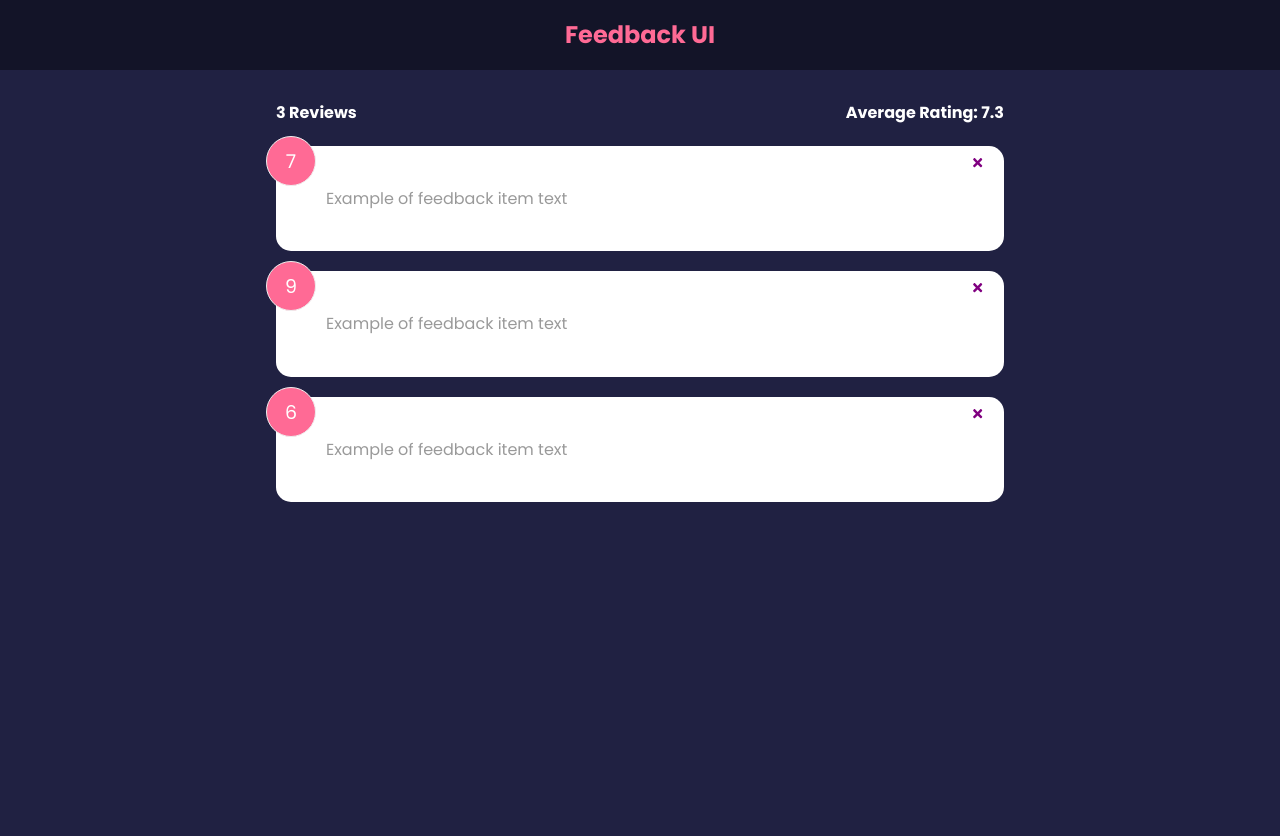
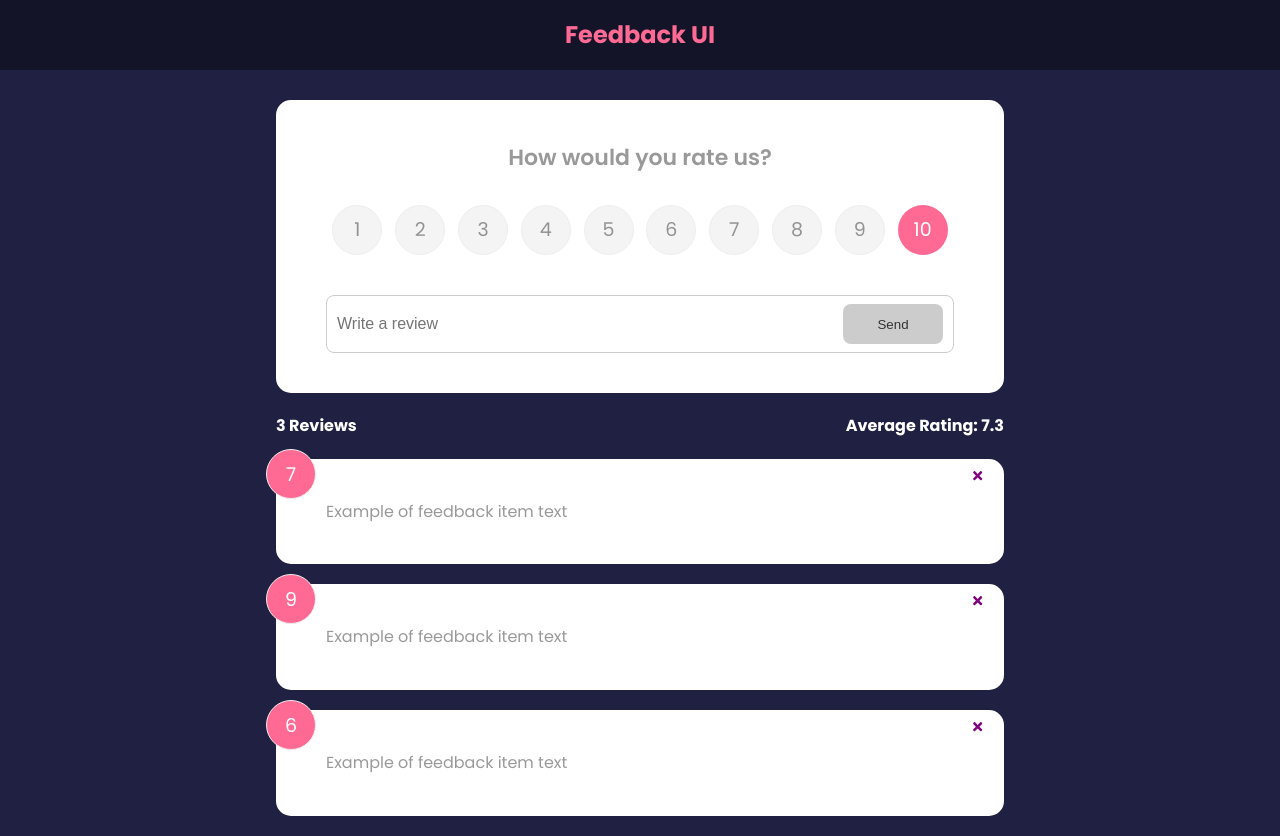
Before and after one commit to ahmed-razic/ui-feedback, a React (Create React App) app: page / in a window 1280 px wide. Before the commit the page ends 800 px from the top, so only its background shows below. Built offline with nearby package versions, Linux system fonts and the light colour scheme.

Commit message:
add rating and feedback item

```diff
--- a/package.json
+++ b/package.json
@@ -6,10 +6,12 @@
     "@testing-library/jest-dom": "^5.16.4",
     "@testing-library/react": "^13.2.0",
     "@testing-library/user-event": "^13.5.0",
+    "framer-motion": "^4.1.17",
     "react": "^18.1.0",
     "react-dom": "^18.1.0",
     "react-icons": "^4.3.1",
     "react-scripts": "5.0.1",
+    "uuid": "^8.3.2",
     "web-vitals": "^2.1.4"
   },
   "scripts": {
--- a/src/App.js
+++ b/src/App.js
@@ -1,31 +1,32 @@
 import { useState } from 'react';
+import { v4 as uuidv4 } from 'uuid';
 import Header from './components/Header';
 import FeedbackList from './components/FeedbackList';
 import { FeedbackData } from './data/FeedbackData';
 import FeedbackStats from './components/FeedbackStats';
+import FeedbackForm from './components/FeedbackForm';
 
 function App() {
   const [feedback, setFeedback] = useState(FeedbackData);
+
   const handleDelete = function (id) {
     if (window.confirm('Are you sure?')) {
       setFeedback(feedback.filter((item) => item.id !== id));
     }
   };
 
-  const handleRatingClick = function (id) {
-    console.log(id);
+  const handleAdd = function (newFeedback) {
+    newFeedback.id = uuidv4();
+    setFeedback([newFeedback, ...feedback]);
   };
 
   return (
     <>
       <Header />
       <div className='container'>
+        <FeedbackForm addItem={handleAdd} />
         <FeedbackStats feedback={feedback} />
-        <FeedbackList
-          feedback={feedback}
-          deleteItem={handleDelete}
-          ratingClick={handleRatingClick}
-        />
+        <FeedbackList feedback={feedback} deleteItem={handleDelete} />
       </div>
     </>
   );
--- /dev/null
+++ b/src/components/Button.jsx
@@ -0,0 +1,24 @@
+import PropTypes from 'prop-types';
+
+function Button({ children, version, type, isDisabled }) {
+  return (
+    <button type={type} disabled={isDisabled} className={`btn btn-${version}`}>
+      {children}
+    </button>
+  );
+}
+
+Button.defaultProps = {
+  version: 'primary',
+  type: 'button',
+  isDisabled: false,
+};
+
+Button.propTypes = {
+  version: PropTypes.string,
+  type: PropTypes.string,
+  children: PropTypes.node.isRequired,
+  isDisabled: PropTypes.bool,
+};
+
+export default Button;
--- /dev/null
+++ b/src/components/FeedbackForm.jsx
@@ -0,0 +1,60 @@
+import { useState } from 'react';
+import Card from './Card';
+import Button from './Button';
+import RatingSelect from './RatingSelect';
+
+function FeedbackForm({ addItem }) {
+  const [text, setText] = useState('');
+  const [rating, setRating] = useState(10);
+  const [btnDisabled, setBtnDisabled] = useState(true);
+  const [message, setMessage] = useState('');
+
+  const handleTextChange = function (e) {
+    if (text === '') {
+      setBtnDisabled(true);
+      setMessage(null);
+    } else if (text.trim().length < 10 && text !== '') {
+      setBtnDisabled(true);
+      setMessage('Enter text longer than 10 characters');
+    } else {
+      setBtnDisabled(false);
+      setMessage(null);
+    }
+    setText(e.target.value);
+  };
+
+  const handleSubmit = function (e) {
+    e.preventDefault();
+    if (text.trim().length > 10) {
+      const newFeedback = {
+        text: text,
+        rating: rating,
+      };
+
+      addItem(newFeedback);
+      setText('');
+    }
+  };
+  return (
+    <Card>
+      <form onSubmit={handleSubmit}>
+        <h2>How would you rate us?</h2>
+        <RatingSelect select={(selectedRating) => setRating(selectedRating)} />
+        <div className='input-group'>
+          <input
+            type='text'
+            id='input-text'
+            onChange={handleTextChange}
+            placeholder='Write a review'
+            value={text}
+          />
+          <Button type='submit' isDisabled={btnDisabled}>
+            Send
+          </Button>
+        </div>
+        {message && <div className='message'>{message}</div>}
+      </form>
+    </Card>
+  );
+}
+export default FeedbackForm;
--- a/src/components/FeedbackList.jsx
+++ b/src/components/FeedbackList.jsx
@@ -1,22 +1,33 @@
-import { useState } from 'react';
+import { motion, AnimatePresence } from 'framer-motion';
 import PropTypes from 'prop-types';
 import FeedbackItem from './FeedbackItem';
 
 function FeedbackList({ feedback, deleteItem, ratingClick }) {
-  return feedback.map((item) => (
-    <FeedbackItem
-      key={item.id}
-      item={item}
-      deleteItem={deleteItem}
-      ratingClick={ratingClick}
-    />
-  ));
+  if (!feedback || feedback.length === 0) {
+    return <p>No Feedback Yet!</p>;
+  }
+
+  return (
+    <div className='feedback-list'>
+      <AnimatePresence>
+        {feedback.map((item, index) => (
+          <motion.div
+            key={index}
+            initial={{ opacity: 0 }}
+            animate={{ opacity: 1 }}
+            exit={{ opacity: 0 }}
+          >
+            <FeedbackItem key={index} item={item} deleteItem={deleteItem} />
+          </motion.div>
+        ))}
+      </AnimatePresence>
+    </div>
+  );
 }
 
 FeedbackList.propTypes = {
   feedback: PropTypes.arrayOf(
     PropTypes.shape({
-      id: PropTypes.number.isRequired,
       text: PropTypes.string.isRequired,
       rating: PropTypes.number.isRequired,
     })
--- /dev/null
+++ b/src/components/RatingSelect.jsx
@@ -0,0 +1,126 @@
+import { useState } from 'react';
+
+function RatingSelect({ select }) {
+  const [selected, setSelected] = useState(10);
+
+  const handleChange = function (e) {
+    setSelected(+e.target.value);
+    select(+e.target.value);
+  };
+
+  return (
+    <ul className='rating'>
+      <li>
+        <input
+          type='radio'
+          id='num1'
+          name='rating'
+          value='1'
+          onChange={handleChange}
+          checked={selected === 1}
+        />
+        <label htmlFor='num1'>1</label>
+      </li>
+      <li>
+        <input
+          type='radio'
+          id='num2'
+          name='rating'
+          value='2'
+          onChange={handleChange}
+          checked={selected === 2}
+        />
+        <label htmlFor='num2'>2</label>
+      </li>
+      <li>
+        <input
+          type='radio'
+          id='num3'
+          name='rating'
+          value='3'
+          onChange={handleChange}
+          checked={selected === 3}
+        />
+        <label htmlFor='num3'>3</label>
+      </li>
+      <li>
+        <input
+          type='radio'
+          id='num4'
+          name='rating'
+          value='4'
+          onChange={handleChange}
+          checked={selected === 4}
+        />
+        <label htmlFor='num4'>4</label>
+      </li>
+      <li>
+        <input
+          type='radio'
+          id='num5'
+          name='rating'
+          value='5'
+          onChange={handleChange}
+          checked={selected === 5}
+        />
+        <label htmlFor='num5'>5</label>
+      </li>
+      <li>
+        <input
+          type='radio'
+          id='num6'
+          name='rating'
+          value='6'
+          onChange={handleChange}
+          checked={selected === 6}
+        />
+        <label htmlFor='num6'>6</label>
+      </li>
+      <li>
+        <input
+          type='radio'
+          id='num7'
+          name='rating'
+          value='7'
+          onChange={handleChange}
+          checked={selected === 7}
+        />
+        <label htmlFor='num7'>7</label>
+      </li>
+      <li>
+        <input
+          type='radio'
+          id='num8'
+          name='rating'
+          value='8'
+          onChange={handleChange}
+          checked={selected === 8}
+        />
+        <label htmlFor='num8'>8</label>
+      </li>
+      <li>
+        <input
+          type='radio'
+          id='num9'
+          name='rating'
+          value='9'
+          onChange={handleChange}
+          checked={selected === 9}
+        />
+        <label htmlFor='num9'>9</label>
+      </li>
+      <li>
+        <input
+          type='radio'
+          id='num10'
+          name='rating'
+          value='10'
+          onChange={handleChange}
+          checked={selected === 10}
+        />
+        <label htmlFor='num10'>10</label>
+      </li>
+    </ul>
+  );
+}
+export default RatingSelect;
```
Also changed, not shown: 1 other file (tests, documents, lock files or other folders).
